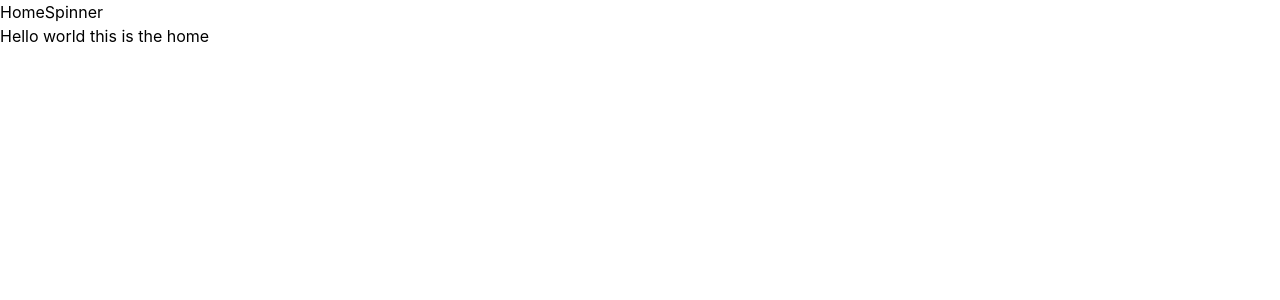
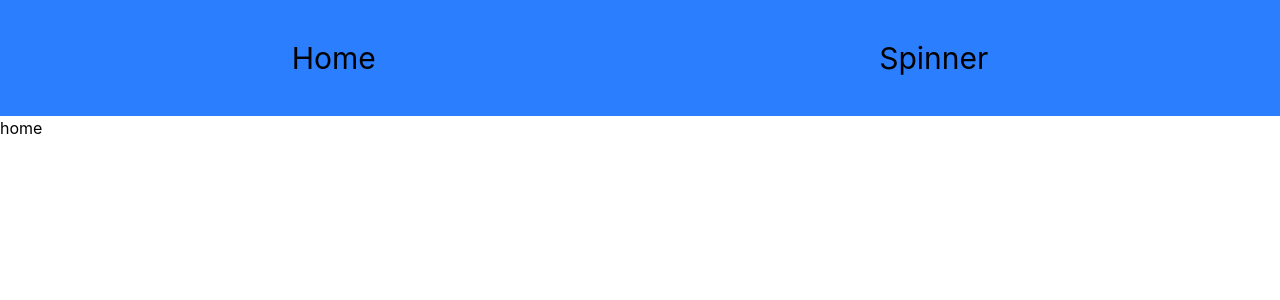
Before and after one commit to RubenOpperman/Meal_Picker, a React (Vite) app: page / in a window 1280 px wide. Shown: the top 300 px of the page. Built offline with nearby package versions, Linux system fonts and the light colour scheme.

Commit message:
add NavLink

```diff
--- a/src/App.jsx
+++ b/src/App.jsx
@@ -1,6 +1,7 @@
 import "./App.css";
 import Home from "./pages/Home.jsx";
 import Header from "./components/Header.jsx";
+import Spinner from "./pages/Spinner.jsx";
 
 import { Routes, Route } from "react-router-dom";
 
@@ -11,6 +12,7 @@ function App() {
 
       <Routes>
         <Route path="/" element={<Home />} />
+        <Route path="/Spinner" element={<Spinner />} />
       </Routes>
     </>
   );
--- a/src/components/Header.jsx
+++ b/src/components/Header.jsx
@@ -2,7 +2,7 @@ import Navbar from "./Navbar.jsx";
 
 function Header() {
   return (
-    <div>
+    <div className="bg-blue-500 p-10">
       <Navbar />
     </div>
   );
--- a/src/components/Navbar.jsx
+++ b/src/components/Navbar.jsx
@@ -1,10 +1,10 @@
-import { Link } from "react-router-dom";
+import { NavLink } from "react-router-dom";
 
 function Navbar() {
   return (
-    <nav>
-      <Link to="/">Home</Link>
-      <Link to="/spinner">Spinner</Link>
+    <nav className="flex justify-around text-3xl">
+      <NavLink to="/">Home</NavLink>
+      <NavLink to="/Spinner">Spinner</NavLink>
     </nav>
   );
 }
--- a/src/pages/Home.jsx
+++ b/src/pages/Home.jsx
@@ -1,5 +1,5 @@
 function Home() {
-  return <h1>Hello world this is the home</h1>;
+  return <h1>home</h1>;
 }
 
 export default Home;
```
